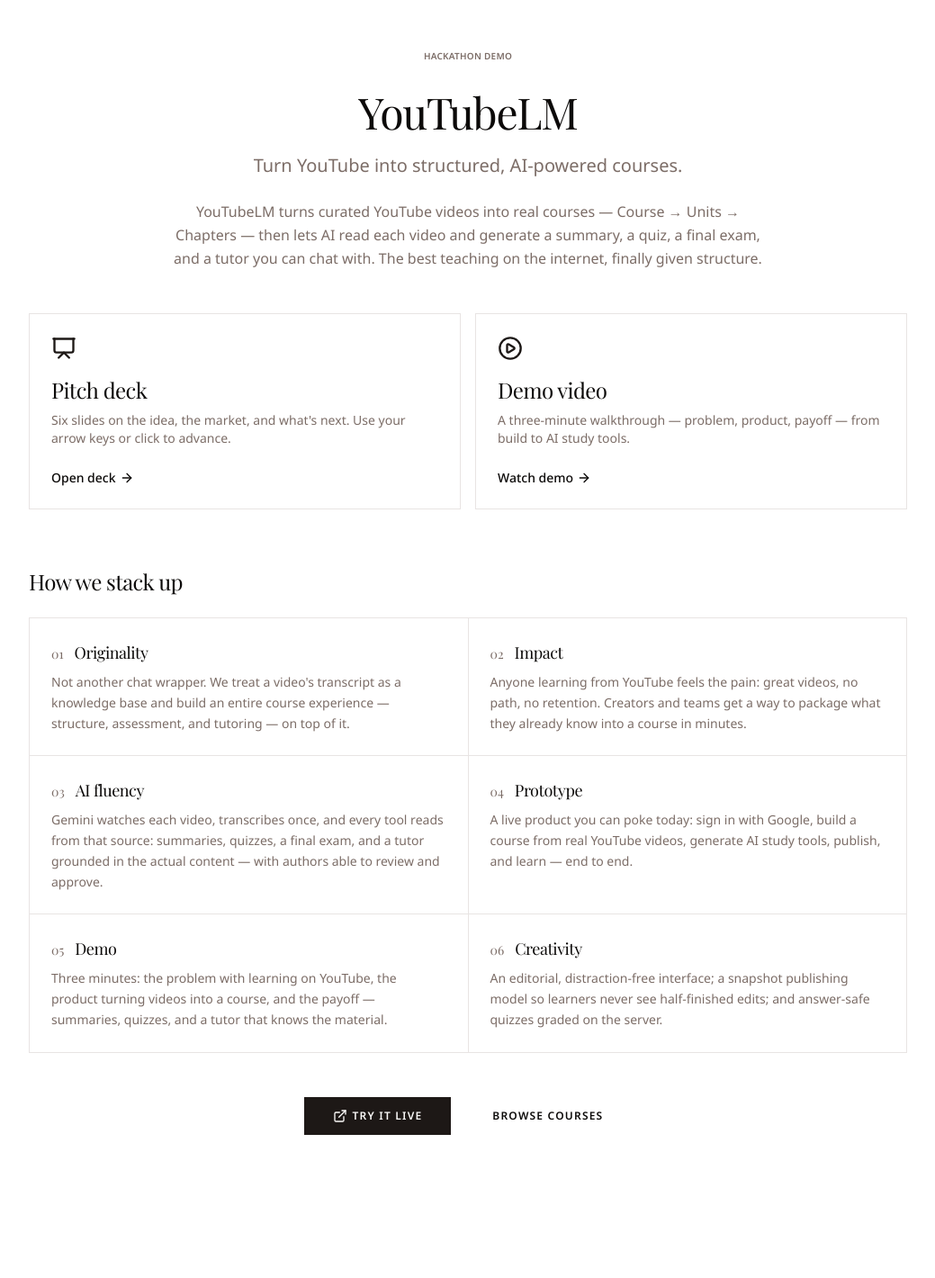
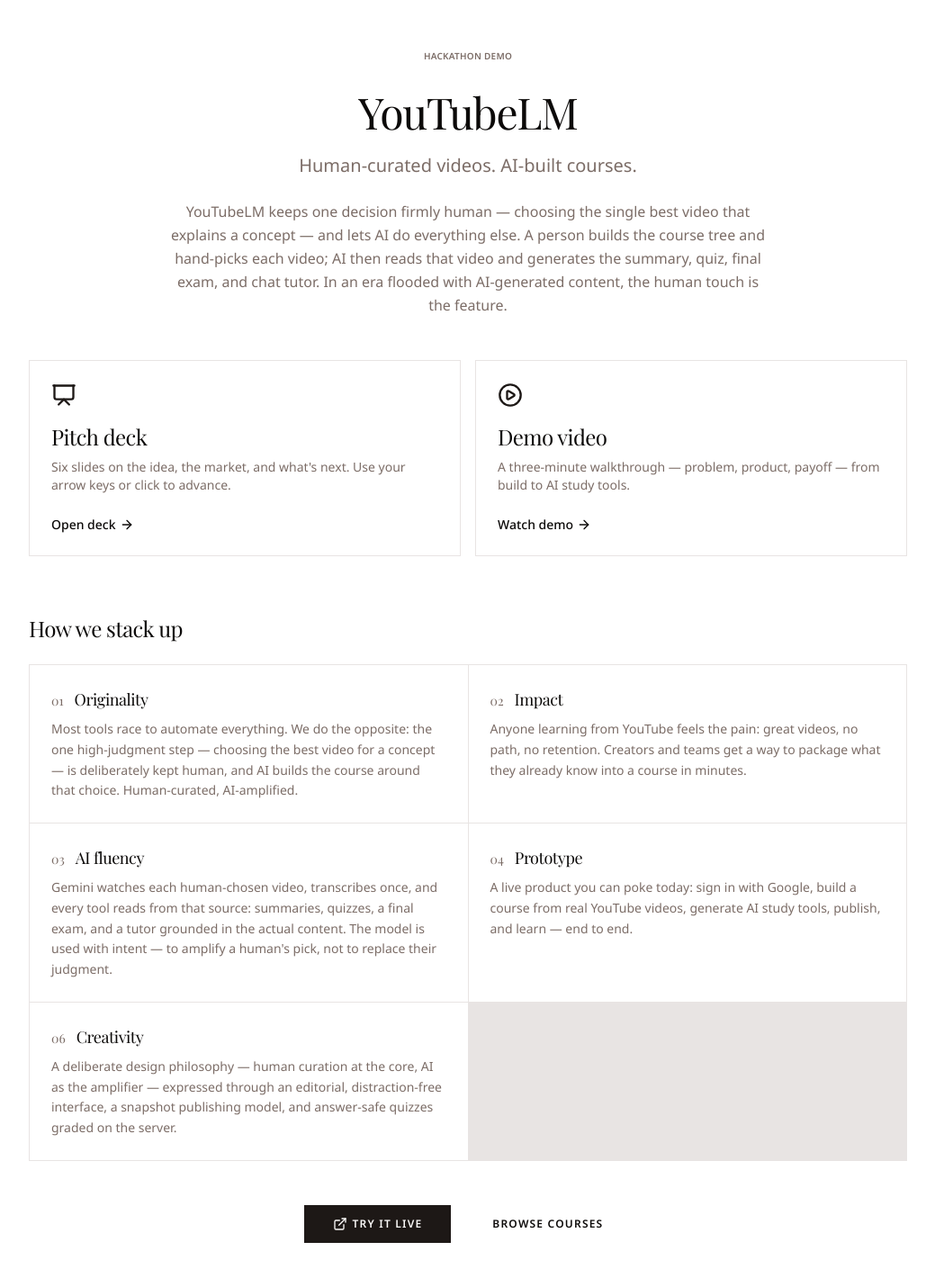
Before and after one commit to salswa/youtubeLM, a Next.js app: page /demo in a window 1280 px wide. Shown: the top 1420 px of the page at 90% size, without its empty margins (120-1159 px from the left). Before the commit the page ends 1310 px from the top, so only its background shows below. Built offline with nearby package versions, Linux system fonts and the light colour scheme; a web font is replaced by a local one.

Commit message:
demo pages content update

```diff
--- a/app/demo/content.ts
+++ b/app/demo/content.ts
@@ -2,13 +2,13 @@
 // /demo/video). Kept in one place so copy edits live together.
 
 /** Demo video — swap this URL once the recording is ready. */
-export const DEMO_VIDEO_URL = "https://www.youtube.com/watch?v=NOlOw03qBfw";
+export const DEMO_VIDEO_URL = "https://www.youtube.com/watch?v=5Y-OUZxn0DU";
 
 export const PRODUCT = {
   name: "YouTubeLM",
-  tagline: "Turn YouTube into structured, AI-powered courses.",
+  tagline: "Human-curated videos. AI-built courses.",
   blurb:
-    "YouTubeLM turns curated YouTube videos into real courses — Course → Units → Chapters — then lets AI read each video and generate a summary, a quiz, a final exam, and a tutor you can chat with. The best teaching on the internet, finally given structure.",
+    "YouTubeLM keeps one decision firmly human — choosing the single best video that explains a concept — and lets AI do everything else. A person builds the course tree and hand-picks each video; AI then reads that video and generates the summary, quiz, final exam, and chat tutor. In an era flooded with AI-generated content, the human touch is the feature.",
   liveUrl: "/",
 };
 
@@ -17,7 +17,7 @@
   {
     n: "01",
     title: "Originality",
-    body: "Not another chat wrapper. We treat a video's transcript as a knowledge base and build an entire course experience — structure, assessment, and tutoring — on top of it.",
+    body: "Most tools race to automate everything. We do the opposite: the one high-judgment step — choosing the best video for a concept — is deliberately kept human, and AI builds the course around that choice. Human-curated, AI-amplified.",
   },
   {
     n: "02",
@@ -27,22 +27,22 @@
   {
     n: "03",
     title: "AI fluency",
-    body: "Gemini watches each video, transcribes once, and every tool reads from that source: summaries, quizzes, a final exam, and a tutor grounded in the actual content — with authors able to review and approve.",
+    body: "Gemini watches each human-chosen video, transcribes once, and every tool reads from that source: summaries, quizzes, a final exam, and a tutor grounded in the actual content. The model is used with intent — to amplify a human's pick, not to replace their judgment.",
   },
   {
     n: "04",
     title: "Prototype",
     body: "A live product you can poke today: sign in with Google, build a course from real YouTube videos, generate AI study tools, publish, and learn — end to end.",
   },
-  {
-    n: "05",
-    title: "Demo",
-    body: "Three minutes: the problem with learning on YouTube, the product turning videos into a course, and the payoff — summaries, quizzes, and a tutor that knows the material.",
-  },
+  // {
+  //   n: "05",
+  //   title: "Demo",
+  //   body: "Three minutes: the problem with learning on YouTube, the product turning videos into a course, and the payoff — summaries, quizzes, and a tutor that knows the material.",
+  // },
   {
     n: "06",
     title: "Creativity",
-    body: "An editorial, distraction-free interface; a snapshot publishing model so learners never see half-finished edits; and answer-safe quizzes graded on the server.",
+    body: "A deliberate design philosophy — human curation at the core, AI as the amplifier — expressed through an editorial, distraction-free interface, a snapshot publishing model, and answer-safe quizzes graded on the server.",
   },
 ];
 
@@ -59,8 +59,9 @@
   {
     kicker: "Hackathon Demo",
     title: "YouTubeLM",
-    subtitle: "Turn YouTube into structured courses — with an AI tutor that knows every video.",
-    footer: "The world's biggest classroom, finally organized.",
+    subtitle: "Human-curated videos. AI-built courses.",
+    footer:
+      "In an era flooded with AI content, the human touch is the feature.",
   },
   {
     kicker: "01 · The problem",
@@ -68,12 +69,23 @@
     points: [
       "Billions of hours of world-class teaching, with zero structure.",
       "Learners binge videos but don't retain — no path, no checks.",
-      "No way to ask, mid-video, \"wait — what did that actually mean?\"",
+      "And the feed is drowning in auto-generated, low-signal content.",
     ],
   },
   {
-    kicker: "02 · The product",
-    title: "We turn curated videos into real courses.",
+    kicker: "02 · Our belief",
+    title: "Keep the judgment human. Let AI do the rest.",
+    subtitle:
+      "Choosing the video that truly explains a concept is a human call — so we deliberately keep it out of the model.",
+    points: [
+      "A person hand-picks the single best video for each chapter.",
+      "That one decision guarantees a human touch at the core of every course.",
+      "AI then amplifies the pick — it never overrides it.",
+    ],
+  },
+  {
+    kicker: "03 · The product",
+    title: "We turn human-picked videos into real courses.",
     points: [
       "Authors build a tree: Course → Units → Chapters, one great video each.",
       "AI reads every transcript and generates a summary and a quiz per chapter.",
@@ -81,26 +93,27 @@
     ],
   },
   {
-    kicker: "03 · AI at the core",
-    title: "The model isn't bolted on — it is the product.",
+    kicker: "04 · AI as amplifier",
+    title: "The model scales the teaching — not the taste.",
     points: [
-      "Gemini watches each video and builds a transcript knowledge base once.",
+      "Gemini watches each chosen video and builds a transcript knowledge base once.",
       "Every study tool reads from that source, so answers stay grounded and cheap.",
       "Authors stay in control: edit, approve, and mark any AI content reviewed.",
     ],
   },
   {
-    kicker: "04 · Impact & market",
+    kicker: "05 · Impact & market",
     title: "Who feels this — and why now.",
     points: [
       "Self-learners who want a real path, not an endless watch-later list.",
       "Creators & educators who already have the videos, and want a course.",
       "Teams onboarding people on curated, trusted content.",
     ],
-    footer: "Online learning and the creator economy are both scaling fast — the videos already exist; we give them structure.",
+    footer:
+      "Online learning and the creator economy are both scaling fast — the videos already exist; we give them structure.",
   },
   {
-    kicker: "05 · What's next",
+    kicker: "06 · What's next",
     title: "Live today. Here's the road ahead.",
     points: [
       "Now: build a course from real videos in minutes — free.",
```
Also changed, not shown: 1 other file (tests, documents, lock files or other folders).
